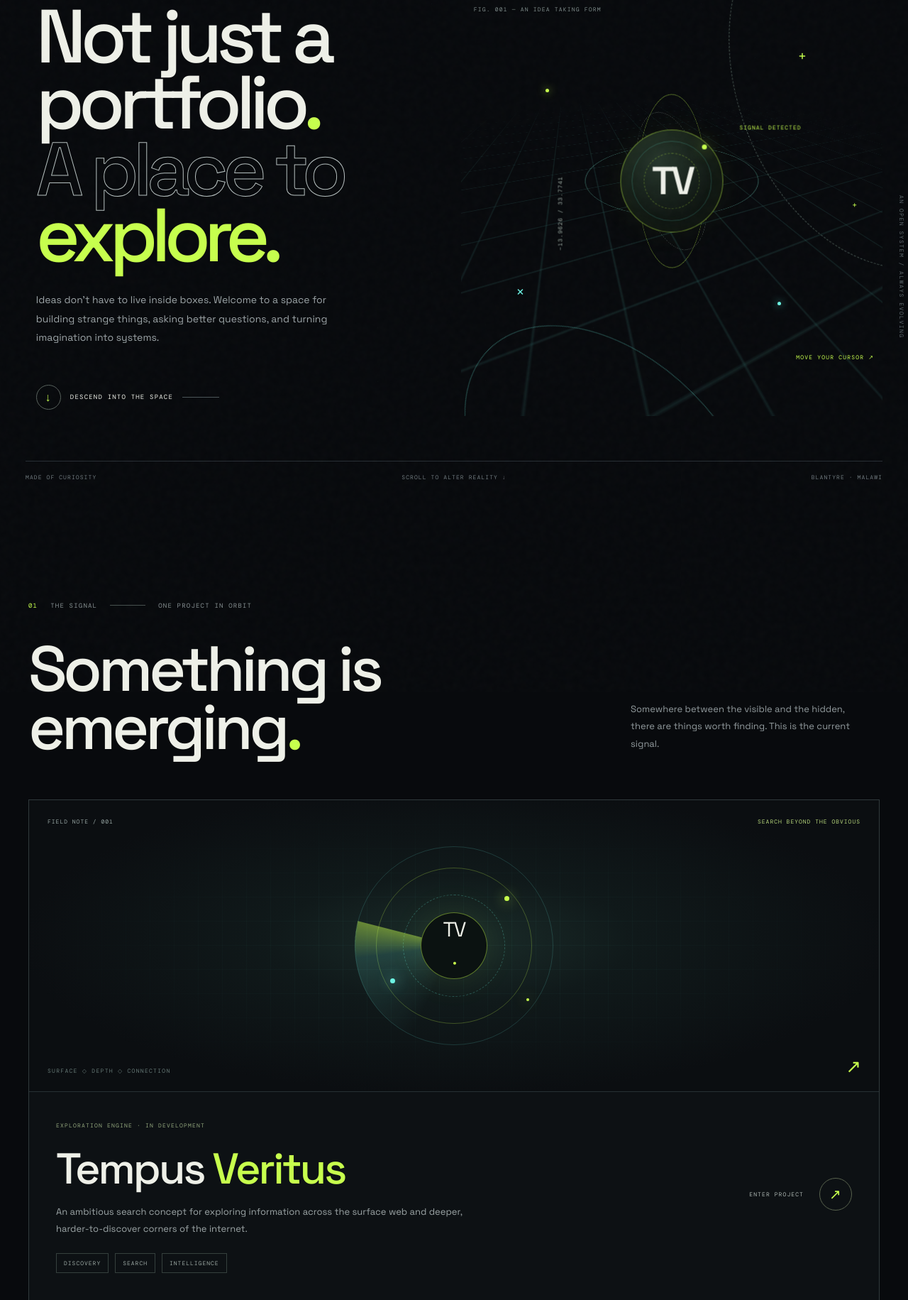
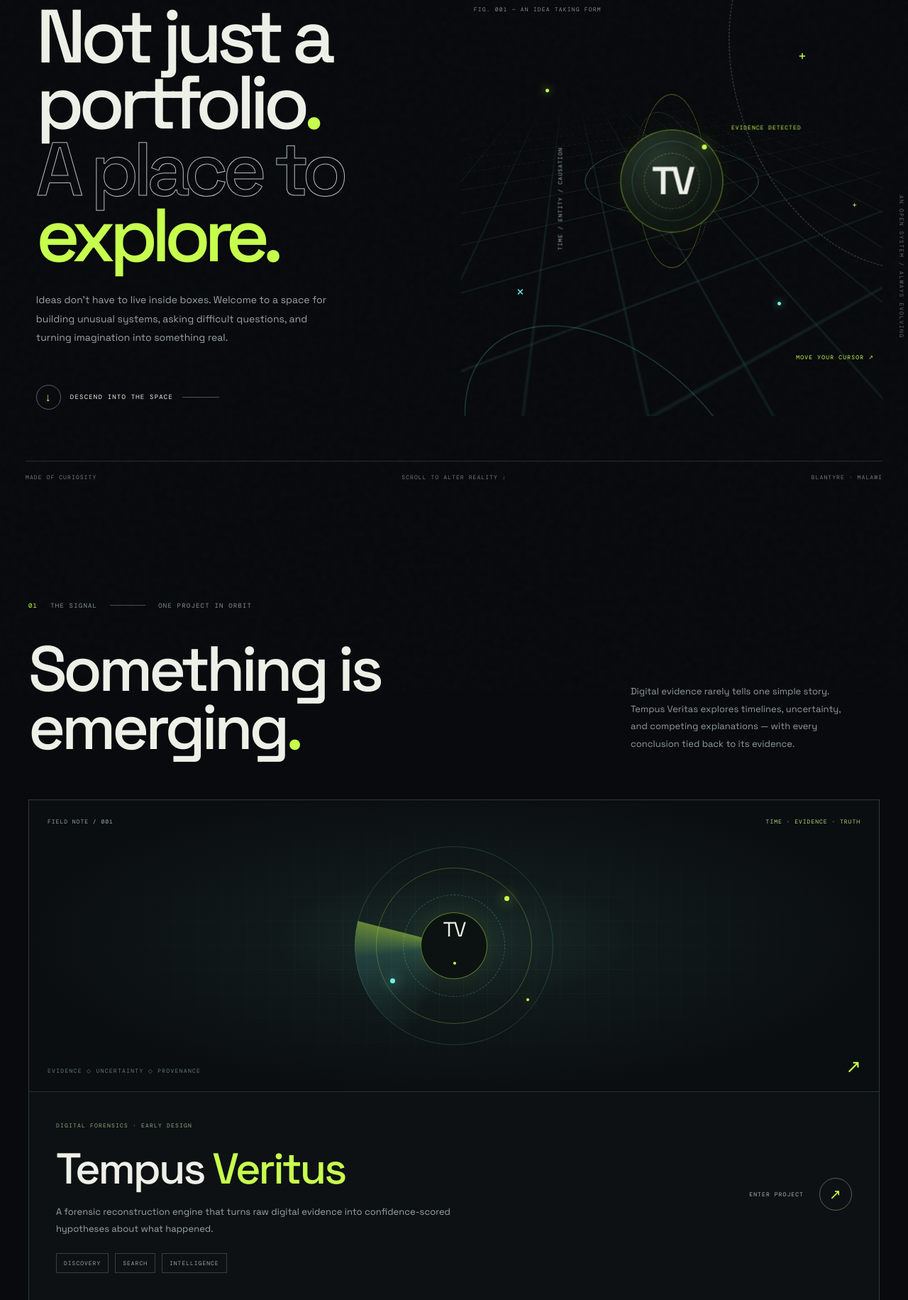
Before and after one commit to voidsgnl/voidsgnl.github.io, a plain HTML site: page index.html in a window 1280 px wide. Shown: the part 225-2056 px from the top of the page at 71% size. Drawn offline with nearby package versions, Linux system fonts and the light colour scheme.

Commit message:
Correct Tempus Veritas project link and describe its forensic reconstruction focus

```diff
--- a/index.html
+++ b/index.html
@@ -4,9 +4,9 @@
   <meta charset="utf-8">
   <meta name="viewport" content="width=device-width, initial-scale=1">
   <meta name="theme-color" content="#080a0d">
-  <meta name="description" content="BishopSpace — a digital world for ideas, experiments, and Tempus Veritus.">
+  <meta name="description" content="BishopSpace — a digital world for ideas, experiments, and Tempus Veritas.">
   <meta property="og:title" content="BishopSpace — Enter the unknown">
-  <meta property="og:description" content="One idea. Many layers. Explore Tempus Veritus inside BishopSpace.">
+  <meta property="og:description" content="One idea. Many layers. Explore Tempus Veritas inside BishopSpace.">
   <meta property="og:type" content="website">
   <title>BishopSpace — Enter the unknown</title>
   <link rel="preconnect" href="https://fonts.googleapis.com">
@@ -33,13 +33,13 @@
         <div class="hero-copy">
           <p class="eyebrow"><span class="eyebrow-mark">✳</span> A PERSONAL DIGITAL UNIVERSE</p>
           <h1>Not just a<br>portfolio<span class="punctuation">.</span><br><span class="outline-text">A place to</span><br><em>explore.</em></h1>
-          <p class="hero-lede">Ideas don't have to live inside boxes. Welcome to a space for building strange things, asking better questions, and turning imagination into systems.</p>
+          <p class="hero-lede">Ideas don't have to live inside boxes. Welcome to a space for building unusual systems, asking difficult questions, and turning imagination into something real.</p>
           <a class="enter-link" href="#signal"><span class="enter-icon">↓</span><span>DESCEND INTO THE SPACE</span><span class="enter-line"></span></a>
         </div>
         <div class="hero-world" aria-label="Interactive abstract digital space">
           <div class="world-grid"></div><div class="world-rings ring-one"></div><div class="world-rings ring-two"></div><div class="world-rings ring-three"></div>
           <div class="world-cross cross-a">+</div><div class="world-cross cross-b">×</div><div class="world-cross cross-c">+</div>
-          <div class="world-object" data-depth="0.06"><div class="object-core"><span>TV</span><i></i></div><div class="object-orbit orbit-a"></div><div class="object-orbit orbit-b"></div><div class="object-orbit orbit-c"></div><span class="object-coordinate coord-a">−13.9626 / 33.7741</span><span class="object-coordinate coord-b">SIGNAL DETECTED</span></div>
+          <div class="world-object" data-depth="0.06"><div class="object-core"><span>TV</span><i></i></div><div class="object-orbit orbit-a"></div><div class="object-orbit orbit-b"></div><div class="object-orbit orbit-c"></div><span class="object-coordinate coord-a">TIME / ENTITY / CAUSATION</span><span class="object-coordinate coord-b">EVIDENCE DETECTED</span></div>
           <div class="world-label label-a mono">FIG. 001 — AN IDEA TAKING FORM</div><div class="world-label label-b mono">MOVE YOUR CURSOR ↗</div>
           <div class="world-marker marker-a"></div><div class="world-marker marker-b"></div>
         </div>
@@ -49,16 +49,16 @@
 
       <section id="signal" class="signal-section section-wrap">
         <div class="section-kicker mono"><span>01</span><span>THE SIGNAL</span><span class="kicker-rule"></span><span>ONE PROJECT IN ORBIT</span></div>
-        <div class="signal-intro"><h2>Something is<br>emerging<span class="punctuation">.</span></h2><p>Somewhere between the visible and the hidden, there are things worth finding. This is the current signal.</p></div>
-        <a class="project-object" href="https://github.com/voidsgnl/tempus-veritus" target="_blank" rel="noreferrer" aria-label="Explore Tempus Veritus on GitHub">
+        <div class="signal-intro"><h2>Something is<br>emerging<span class="punctuation">.</span></h2><p>Digital evidence rarely tells one simple story. Tempus Veritas explores timelines, uncertainty, and competing explanations — with every conclusion tied back to its evidence.</p></div>
+        <a class="project-object" href="https://github.com/voidsgnl/tempus-veritas" target="_blank" rel="noreferrer" aria-label="Explore Tempus Veritas on GitHub">
           <div class="project-object-visual">
             <div class="project-grid"></div><div class="scanline"></div>
             <div class="tv-radar"><div class="radar-ring radar-one"></div><div class="radar-ring radar-two"></div><div class="radar-ring radar-three"></div><div class="radar-sweep"></div><div class="radar-center">TV<span>·</span></div><span class="radar-node node-one"></span><span class="radar-node node-two"></span><span class="radar-node node-three"></span></div>
-            <span class="project-visual-tag tag-left mono">FIELD NOTE / 001</span><span class="project-visual-tag tag-right mono">SEARCH BEYOND THE OBVIOUS</span>
-            <span class="project-visual-bottom mono">SURFACE ◇ DEPTH ◇ CONNECTION</span>
+            <span class="project-visual-tag tag-left mono">FIELD NOTE / 001</span><span class="project-visual-tag tag-right mono">TIME · EVIDENCE · TRUTH</span>
+            <span class="project-visual-bottom mono">EVIDENCE ◇ UNCERTAINTY ◇ PROVENANCE</span>
             <span class="project-arrow">↗</span>
           </div>
-          <div class="project-object-info"><div class="project-title-wrap"><span class="project-type mono">EXPLORATION ENGINE · IN DEVELOPMENT</span><h3>Tempus <em>Veritus</em></h3><p>An ambitious search concept for exploring information across the surface web and deeper, harder-to-discover corners of the internet.</p><div class="project-tags mono"><span>DISCOVERY</span><span>SEARCH</span><span>INTELLIGENCE</span></div></div><div class="project-open"><span>ENTER PROJECT</span><b>↗</b></div></div>
+          <div class="project-object-info"><div class="project-title-wrap"><span class="project-type mono">DIGITAL FORENSICS · EARLY DESIGN</span><h3>Tempus <em>Veritus</em></h3><p>A forensic reconstruction engine that turns raw digital evidence into confidence-scored hypotheses about what happened.</p><div class="project-tags mono"><span>DISCOVERY</span><span>SEARCH</span><span>INTELLIGENCE</span></div></div><div class="project-open"><span>ENTER PROJECT</span><b>↗</b></div></div>
         </a>
         <div class="signal-foot mono"><span>ONE IDEA. MANY LAYERS.</span><span>THE WORK IS IN PROGRESS — SO IS THE SPACE.</span></div>
       </section>
```
